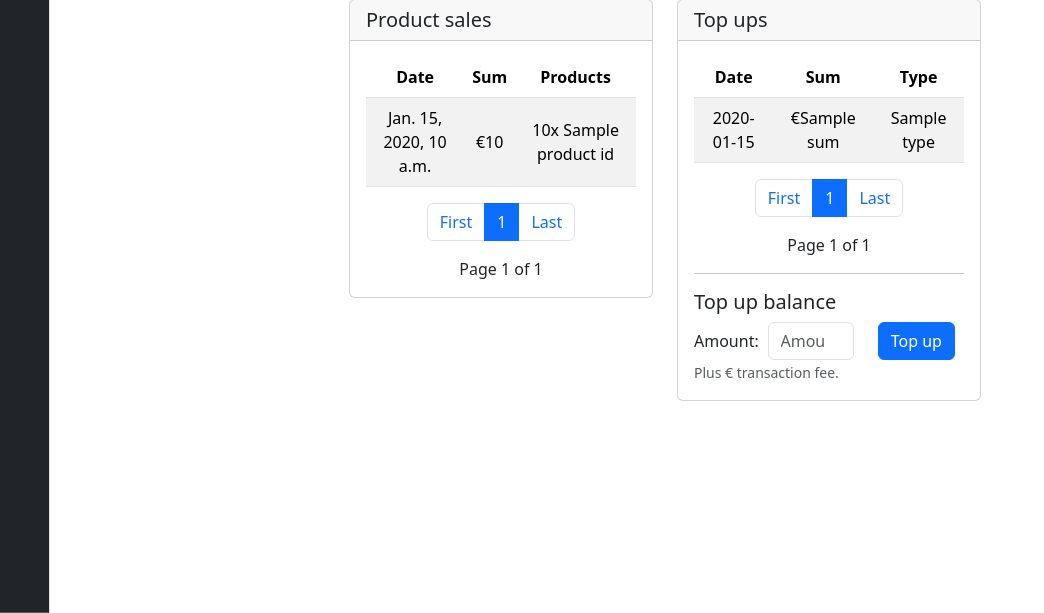
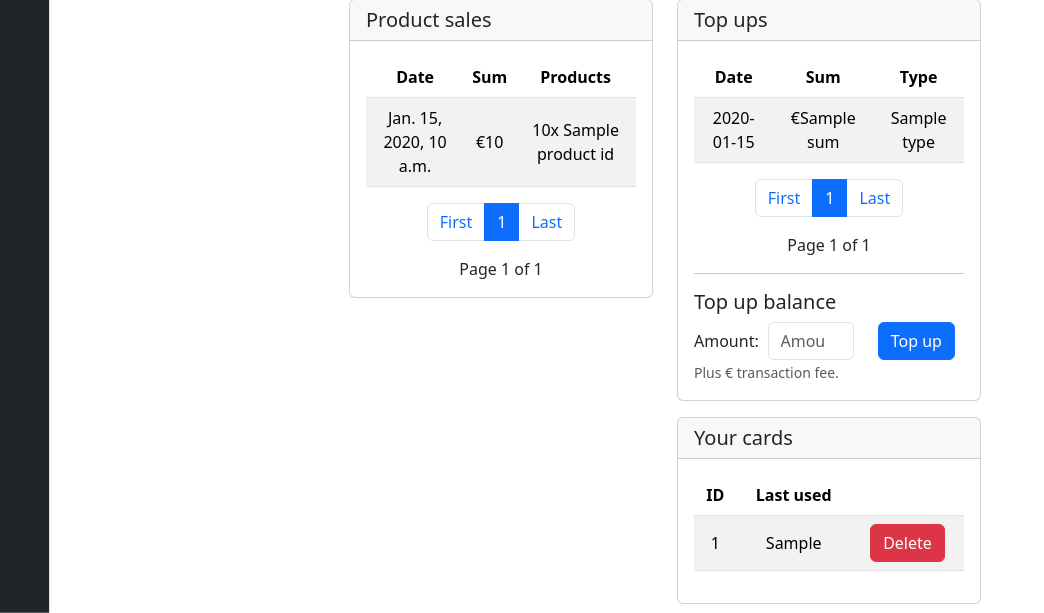
Before and after one commit to svsticky/undead-mongoose, a Django app: template admin_board_view/templates/user_home.html in a window 1280 px wide. Shown: the part 288-901 px from the top of the page, without its empty margins (0-1044 px from the left). Run offline with Django 3.2, Linux system fonts and the light colour scheme; tables that the repository leaves empty hold one stand-in row (values such as "Sample post"); the template is opened without the code that fills it: values that come from a table or form of the project are taken from there, most other values are stand-ins (such as "Sample title", 1, 10 or a date in 2020).

Commit message:
feat: keep track of last use of every card (#103)
* Added last_used column to Card data type

* Added delete verb to /api/card

* Added card table with delete button to user home and admin user page

* Remove debug print statement

```diff
--- a/admin_board_view/static/AdminBoardView/user.js
+++ b/admin_board_view/static/AdminBoardView/user.js
@@ -14,3 +14,25 @@ activates.forEach(activate => {
     });
   })
 });
+
+const delete_buttons = Array.from(document.getElementsByClassName("delete-card"))
+delete_buttons.forEach(btn => {
+  btn.addEventListener("click", e => {
+    const token = btn.getAttribute("data-card-uuid");
+    $.ajax({
+      url: `/api/card?uuid=${token}`,
+      type: "DELETE",
+      beforeSend: function(xhr) {
+        xhr.setRequestHeader("X-CSRFToken", csrf_token);
+      },
+      success: (_response) => {
+        showToast("Deleted card", "Card successfully deleted");
+        const row = btn.parentElement.parentElement;
+        row.parentElement.removeChild(row);
+      },
+      error: (response) => {
+        showToast("Card deletion failed", response.response);
+      }
+    });
+  })
+});
--- a/admin_board_view/templates/user.html
+++ b/admin_board_view/templates/user.html
@@ -52,7 +52,7 @@
                 {% if not card.info.active %}
                   <button class="btn btn-warning activate-card" id="{{ card.token }}">Activate</button>
                 {% endif %}
-                <button class="btn btn-danger">Delete</button>
+                <button class="btn btn-danger delete-card" data-card-uuid="{{ card.card_id }}">Delete</button>
               </td>
             </tr>
             {% endfor %}
--- a/admin_board_view/templates/user_home.html
+++ b/admin_board_view/templates/user_home.html
@@ -107,7 +107,32 @@
           </form>
         </div>
       </div>
+      <div class="card mt-3">
+        <h5 class="card-header">Your cards</h5>
+        <div class="card-body">
+          <table class="table table-striped table-hover text-center align-middle">
+            <thead>
+              <tr>
+                <th>ID</th>
+                <th>Last used</th>
+                <th></th>
+              </tr>
+            </thead>
+            <tbody>
+              {% for card in cards %}
+                <tr>
+                  <td>{{ card.card_id }}</td>
+                  <td>{{ card.last_used }}</td>
+                  <td><button class="btn btn-danger delete-card" data-card-uuid="{{ card.card_id }}">Delete</button></td>
+                </tr>
+              {% endfor %}
+            </tbody>
+          </table>
+        </div>
+      </div>
     </div>
   </div>
 </main>
+
+<script type="text/javascript" src="{% static 'AdminBoardView/user.js' %}" defer></script>
 {% endblock %}
--- a/admin_board_view/views.py
+++ b/admin_board_view/views.py
@@ -84,6 +84,9 @@ def index(request):
             key=lambda transaction: transaction[0], reverse=True
         )
         top_up_page = create_paginator(all_top_ups, request.GET.get("top_ups"))
+
+        cards = Card.objects.filter(user_id__pk = user.pk)
+
         return render(
             request,
             "user_home.html",
@@ -96,6 +99,7 @@ def index(request):
                 "PaymentStatus": PaymentStatus,
                 "TRANSACTION_FEE": settings.TRANSACTION_FEE,
                 "error": request.GET.get("error"),
+                "cards": cards
             },
         )
 
--- a/mongoose_app/models.py
+++ b/mongoose_app/models.py
@@ -264,6 +264,7 @@ class Card(models.Model):
         "User",
         on_delete=models.CASCADE,
     )
+    last_used = models.DateTimeField(null=True, blank=True)
 
 
 class CardConfirmation(models.Model):
--- a/mongoose_app/urls.py
+++ b/mongoose_app/urls.py
@@ -4,7 +4,7 @@ from . import views
 
 urlpatterns = [
     # GET endpoints
-    path("card", views.get_card, name="get_card"),
+    path("card", views.card, name="card"),
     path("products", views.get_products, name="get_products"),
     path("confirm", views.confirm_card, name="confirm_card"),
     # POST endpoints
```
Also changed, not shown: mongoose_app/views.py (+30 -1 lines), mongoose_app/migrations/0031_card_last_used.py (added).
